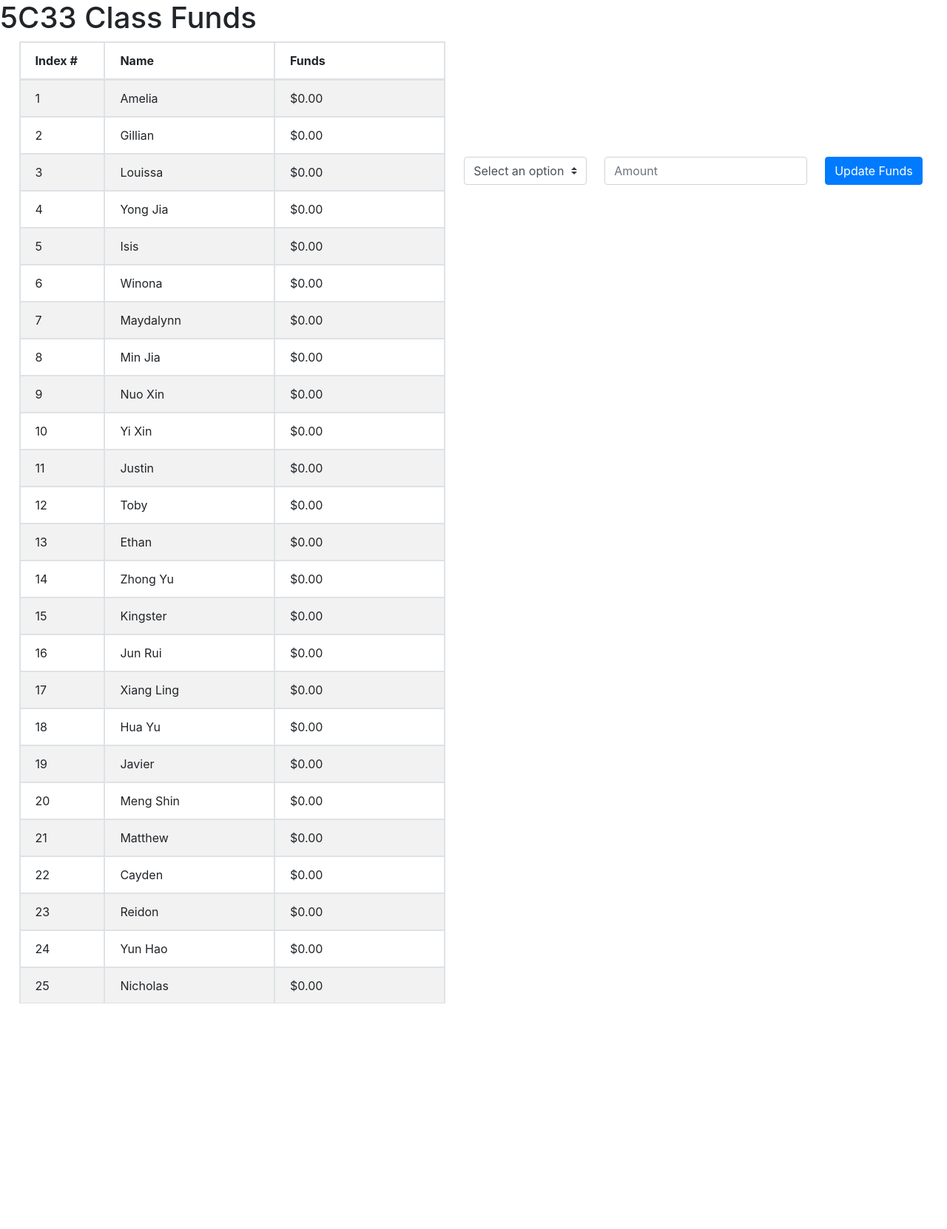
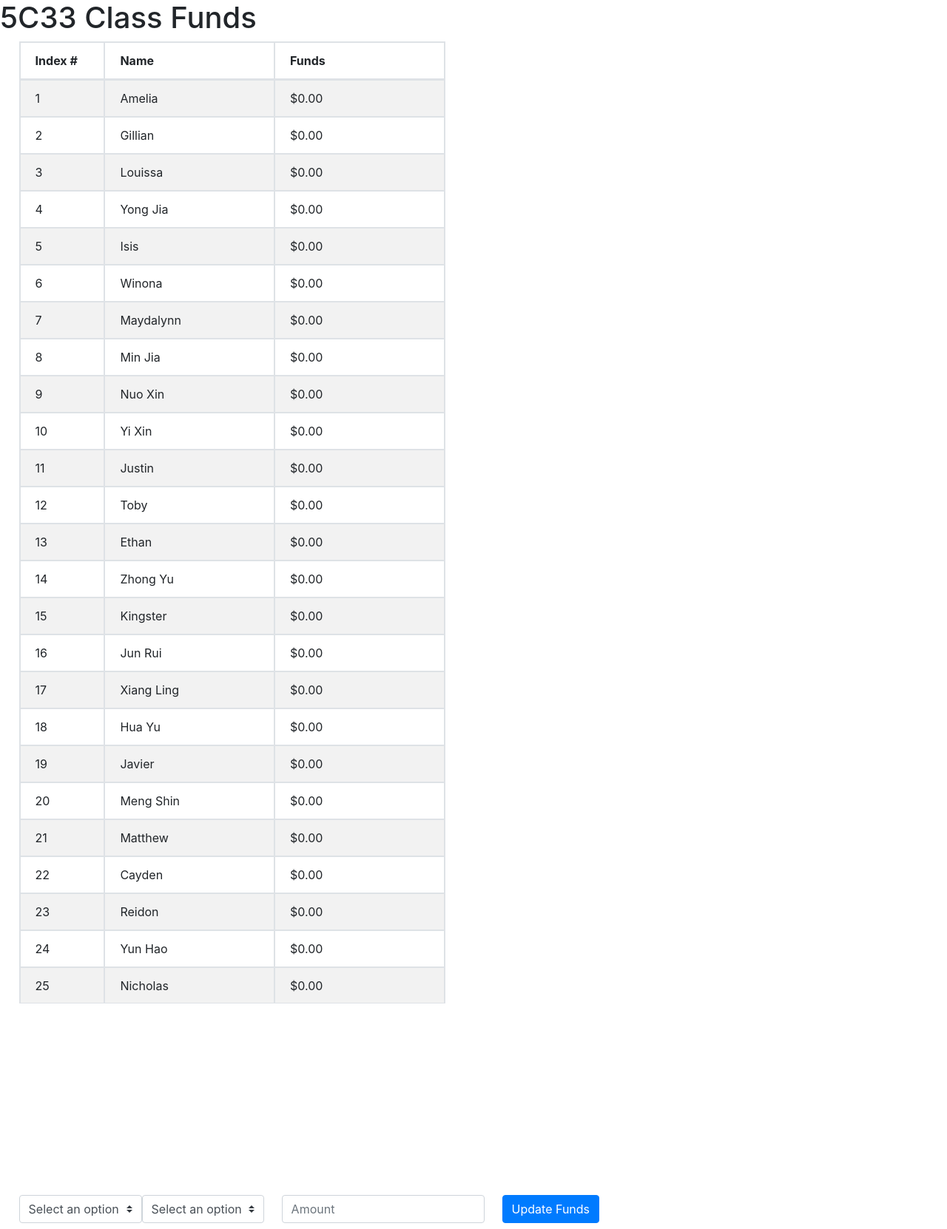
Before and after one commit to LimMengShin/235c33, a Flask app: page /funds in a window 1280 px wide. Shown: the whole page at 74% size. Before the commit the page ends 1357 px from the top, so only its background shows below. Run offline with Flask 3, Linux system fonts and the light colour scheme; data comes from the database, SQL or seed files in the repository.

Commit message:
Add individual add function, but buggy

```diff
--- a/Class Site/templates/class_funds.html
+++ b/Class Site/templates/class_funds.html
@@ -38,11 +38,20 @@ Class Funds
     <span>
         <form action="/funds" method="post" class="form-inline">
             <div class="form-group mb-2">
-                <select name="group" class="custom-select">
+                <select name="group" id="group" class="custom-select" onchange="getOption()">
                     <option disabled selected value="">Select an option</option>
                     {% for group in groups %}
                         <option value="{{ group }}">{{ group }}</option>
                     {% endfor %}
+                    <option value="Individual Add">Individual Add</option>
+                </select>
+            </div>
+            <div class="form-group mb-2" id="indv">
+                <select name="indv" class="custom-select">
+                    <option disabled selected value="">Select an option</option>
+                    <option value="person1">person 1</option>
+                    <option value="person2">person 2</option>
+                    <option value="person3">person 3</option>
                 </select>
             </div>
             <div class="form-group mx-sm-4 mb-2">
@@ -56,4 +65,19 @@ Class Funds
 </div>
 
 <div class="clearfix"></div>
+
+
+<script type="text/javascript">
+    function getOption() {
+        selectElement = document.querySelector('#group');
+        group = selectElement.value;
+        x = document.getElementById("indv");
+        if (group === "Individual Add") {
+            x.style.display = "inline";
+        } else {
+            x.style.display = "none";
+        }
+    }
+</script>
+
 {% endblock %}
```
